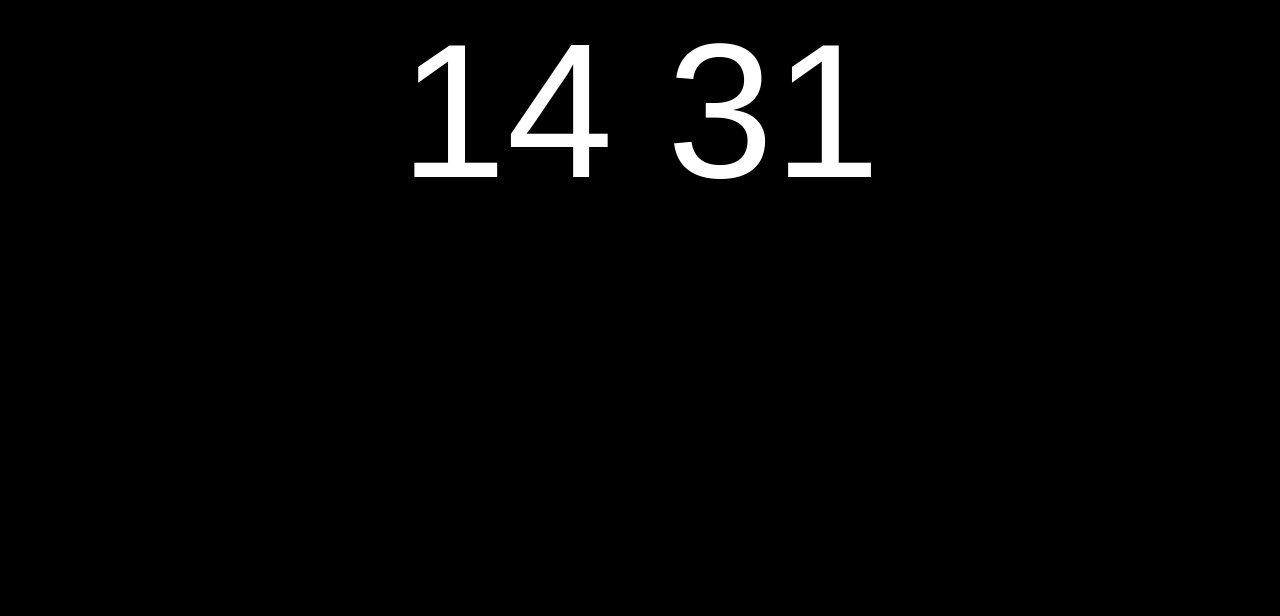
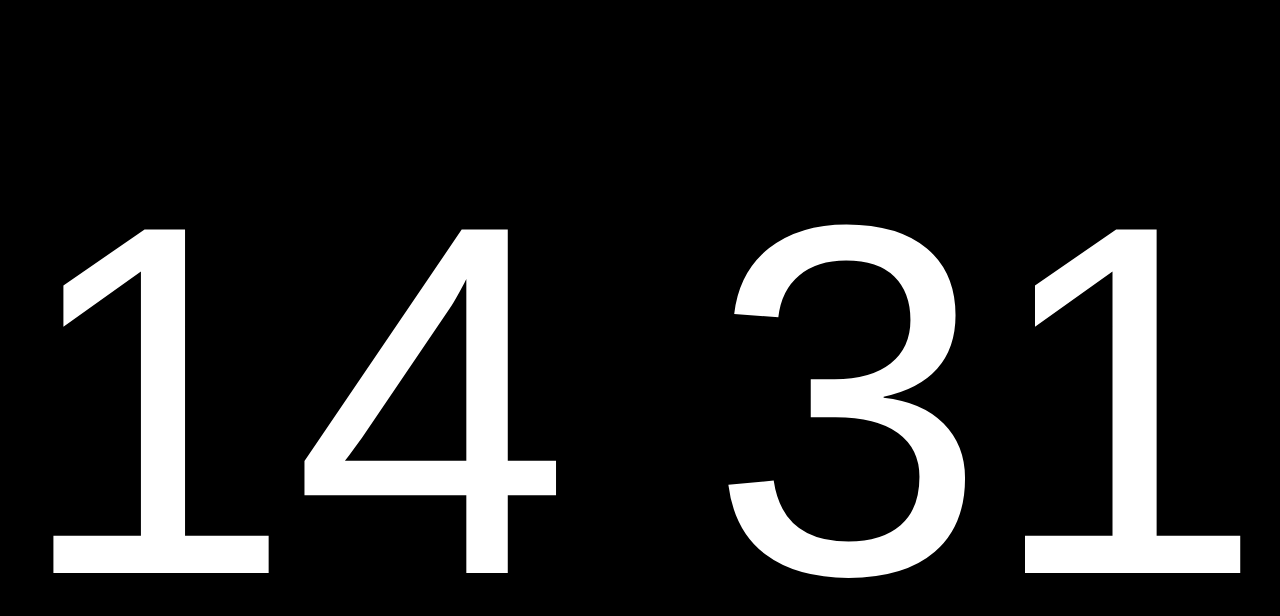
Before and after one commit to bojinme/bojinme.github.io, a plain HTML site: page index.html in a window 1280 px wide. Drawn offline with Linux system fonts and the light colour scheme.

Commit message:
add adaptive screen resolution support

```diff
--- a/css/clock.css
+++ b/css/clock.css
@@ -7,6 +7,14 @@ body {
   margin:0;
   font-family:TrebuchetMS,Arial,sans-serif;
   overflow:hidden;
+}
+
+main {
+  display: flex;
+  justify-content: center;
+  align-items: center;
+  text-align: center;
+  min-height: 100vh;
 }
 
 /* Base nighttime styles */
@@ -25,10 +33,10 @@ body {
 }
 
 #time {
-    font-size: 12rem;
+  font-size: 90vw;
   margin: 0 0 0 0;
 }
 
 @media (min-width: 480px){
-    #time {font-size: 12rem;}
+  #time {font-size: 39vw;}
 }
```
Lines whose indentation alone changed are shown as unchanged.
